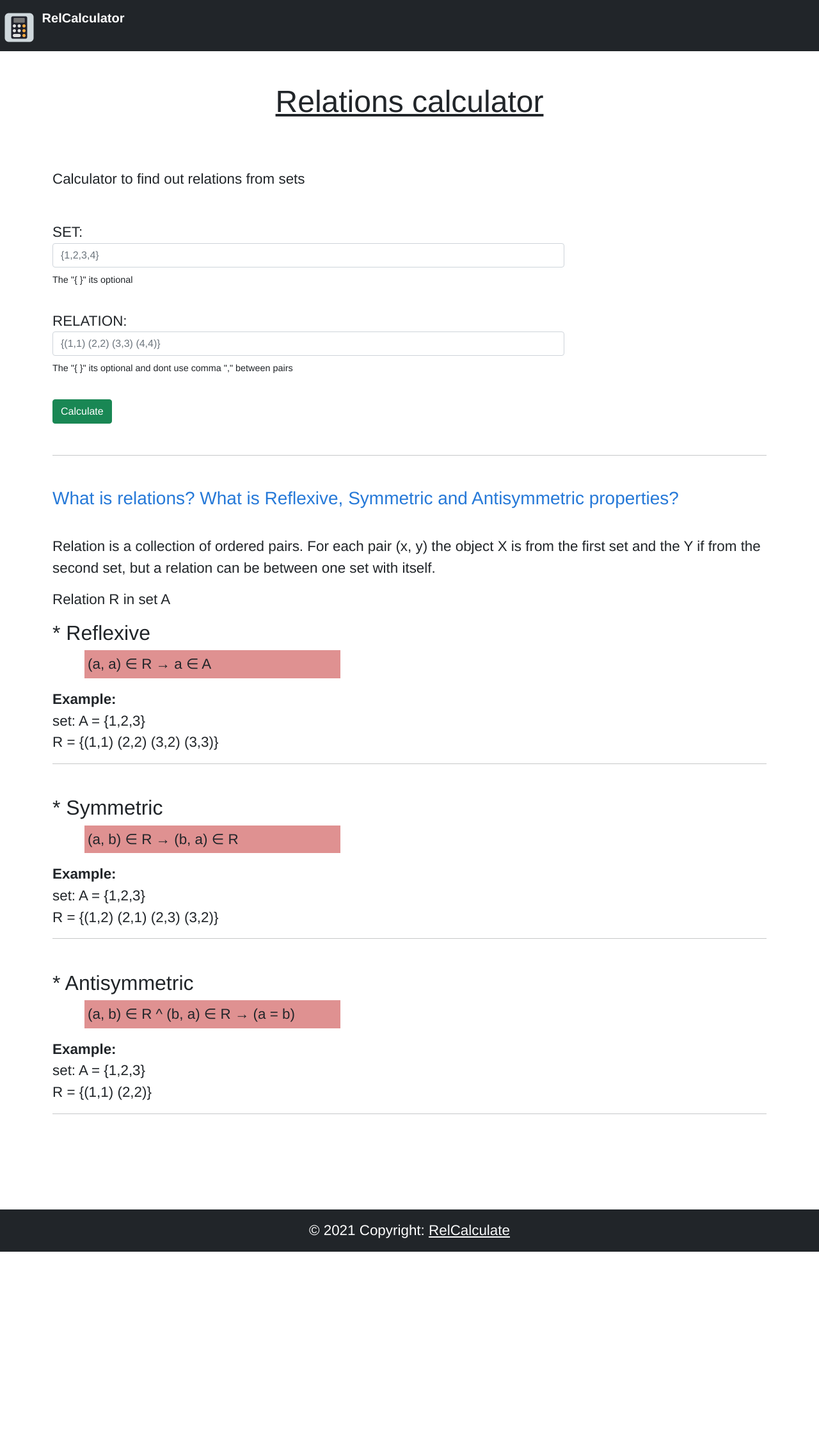
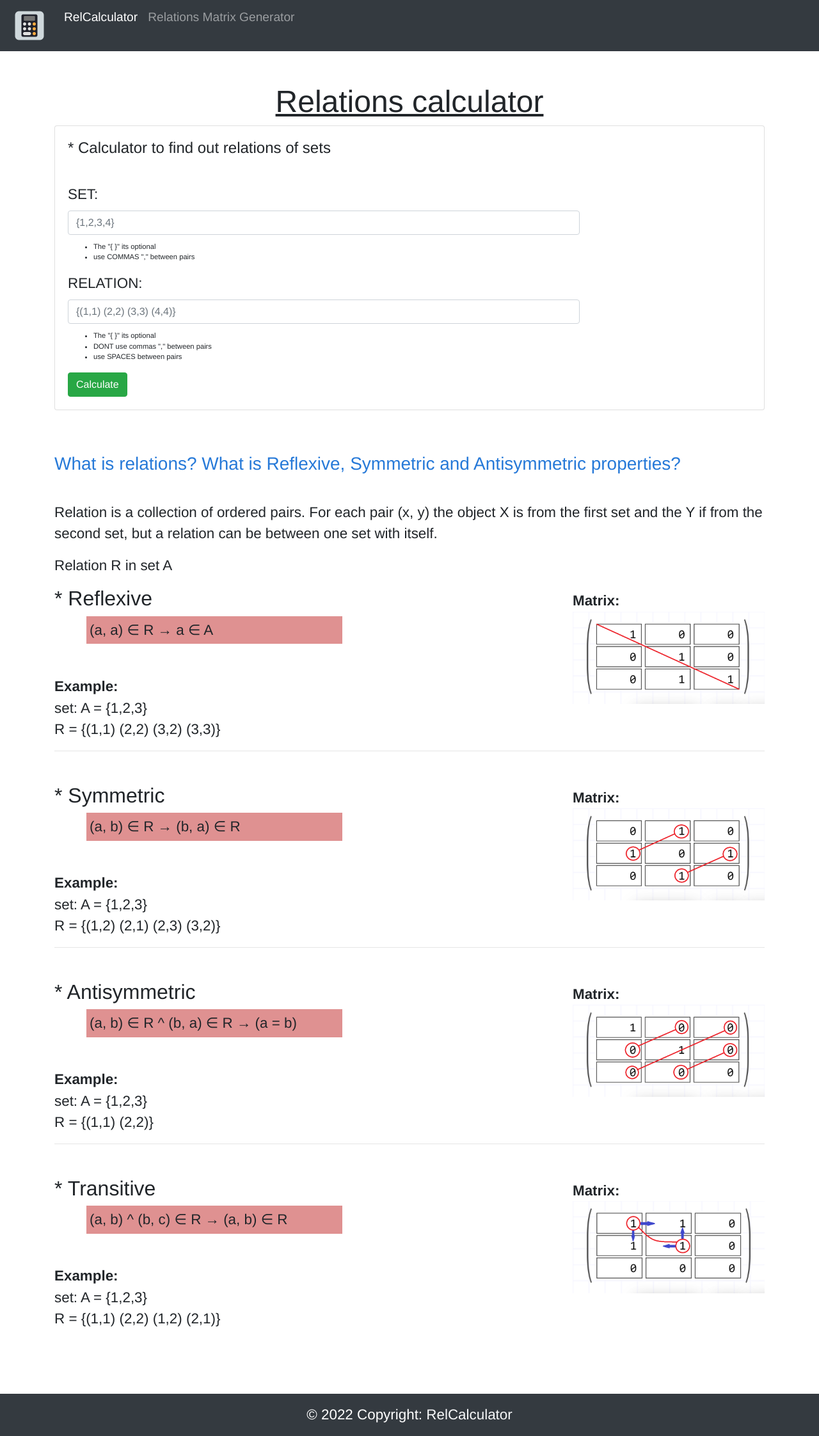
Before and after one commit to oseias-romeiro/relCalculator, a PHP site: page / in a window 1280 px wide. Shown: the whole page at 64% size. Before the commit the page ends 1956 px from the top, so only its background shows below. Run offline with PHP 8.4, Linux system fonts and the light colour scheme; some libraries are stand-ins or nearby versions.

Commit message:
transitive mode and css

```diff
--- a/index.php
+++ b/index.php
@@ -3,13 +3,26 @@
 <div class="container">
 
     <h1 class="title">Relations calculator</h1>
-    <br>
 
-    <div class="calculate">
+        <?php // results
+            if(isset($_SESSION["Result"])){
+
+                echo "<div class='card'><h2>Result:</h2>";
+                foreach($_SESSION["Result"] as $r){
+                    echo "* $r<br>";
+                }
+                echo "
+                    <br>
+                    <a href='/clear.php'><button class='btn btn-warning'>Clear</button></a>
+                    </div>
+                ";
+            }
+        ?>
+
+    <div class="card">
+        <h4>* Calculator to find out relations of sets</h4>
         <br>
-        <p>Calculator to find out relations from sets</p>
-        <br>
-        <form action="/relations/core.php" method="post" autocomplete="off">
+        <form action="/relations/core.php" class="calculate" method="post" autocomplete="off">
 
             <label for="set">SET:</label>
             <input type="text" class="form-control" name="set" placeholder="{1,2,3,4}" required
@@ -19,8 +32,10 @@
                 }
             ?>
             >
-            <small style="font-size: 0.9rem">The "{ }" its optional</small>
-            <br><br>
+            <ul class="how">
+                <li>The "{ }" its optional</li>
+                <li>use COMMAS "," between pairs<br></li>
+            </ul>
             <label for="relation">RELATION:</label>
             <input type="text" class="form-control" name="relation" placeholder="{(1,1) (2,2) (3,3) (4,4)}" required
             <?php
@@ -29,27 +44,16 @@
                 }
             ?>
             >
-            <small style="font-size: 0.9rem">The "{ }" its optional and dont use comma "," between pairs </small>
-            <br><br>
+            <ul class="how">
+                <li>The "{ }" its optional</li>
+                <li>DONT use commas "," between pairs<br></li>
+                <li>use SPACES between pairs</li>
+            </ul>
             <button type="submit" class="btn btn-success">Calculate</button>
         </form>
-    </div><br>
-    <hr><br>
-    <div class="results">
-        <?php
-            if(isset($_SESSION["Result"])){
-                echo "<h2>Result:</h2>";
-                foreach($_SESSION["Result"] as $r){
-                    echo "* $r<br>";
-                }
-                echo "
-                    <br>
-                    <a href='/clear.php'><button class='btn btn-warning'>Clear</button></a>
-                    <br><br>
-                ";
-            }
-        ?>
     </div>
+    <br><br>
+
     <h3 class="question">What is relations? What is Reflexive, Symmetric and Antisymmetric properties?</h3>
     <br>
     <p>
@@ -60,6 +64,10 @@
     <p class="formula">
         (a, a) &#8712; R &#x2192; a &#8712; A
     </p>
+    <div class="matrixes">
+        <b>Matrix: </b><br>
+        <img src="/public/img/reflexive-matrix.png" alt="Reflexive matrix">
+    </div><br>
     <b>Example: </b>
     <p class="example">
         set: A = {1,2,3}
@@ -71,6 +79,10 @@
     <p class="formula">
         (a, b) &#8712; R &#x2192; (b, a) &#8712; R
     </p>
+    <div class="matrixes">
+        <b>Matrix: </b><br>
+        <img src="/public/img/symmetric-matrix.png" alt="Symmetric matrix">
+    </div><br>
     <b>Example: </b>
     <p class="example">
         set: A = {1,2,3}
@@ -82,6 +94,10 @@
     <p class="formula">
         (a, b) &#8712; R ^ (b, a) &#8712; R &#x2192; (a = b)
     </p>
+    <div class="matrixes">
+        <b>Matrix: </b><br>
+        <img src="/public/img/antisymetric-matrix.png" alt="Antisymmetric matrix">
+    </div><br>
     <b>Example: </b>
     <p class="example">
         set: A = {1,2,3}
@@ -89,6 +105,20 @@
         R = {(1,1) (2,2)}
     </p>
     <hr><br>
+    <h2>* Transitive</h2>
+    <p class="formula">
+        (a, b) ^ (b, c) &#8712; R &#x2192; (a, b) &#8712; R
+    </p>
+    <div class="matrixes">
+        <b>Matrix: </b><br>
+        <img src="/public/img/transitive-matrix.png" alt="Transitive matrix">
+    </div><br>
+    <b>Example: </b>
+    <p class="example">
+        set: A = {1,2,3}
+        <br>
+        R = {(1,1) (2,2) (1,2) (2,1)}
+    </p>
 </div>
 
 <?php include_once "partials/foot.php" ?>
--- /dev/null
+++ b/maxGen/index.php
@@ -0,0 +1,3 @@
+
+
+<h1>Coming Soon...</h1>
--- a/partials/foot.php
+++ b/partials/foot.php
@@ -1,13 +1,13 @@
 
     <footer class="bg-dark text-center text-lg-start">
         <div class="text-center p-3" style="color: white;">
-            © 2021 Copyright:
-            <a class="text-light" href="mailto://oseiasromeirom@gmail.com">RelCalculate</a>
+            © 2022 Copyright:
+            <a class="text-light" href="mailto://oseiasrm2002@gmail.com">RelCalculator</a>
         </div>
     </footer>
 
-    <script src="https://cdn.jsdelivr.net/npm/bootstrap@5.1.3/dist/js/bootstrap.bundle.min.js" integrity="sha384-ka7Sk0Gln4gmtz2MlQnikT1wXgYsOg+OMhuP+IlRH9sENBO0LRn5q+8nbTov4+1p" crossorigin="anonymous"></script>
-    <script src="https://cdn.jsdelivr.net/npm/@popperjs/core@2.10.2/dist/umd/popper.min.js" integrity="sha384-7+zCNj/IqJ95wo16oMtfsKbZ9ccEh31eOz1HGyDuCQ6wgnyJNSYdrPa03rtR1zdB" crossorigin="anonymous"></script>
-    <script src="https://cdn.jsdelivr.net/npm/bootstrap@5.1.3/dist/js/bootstrap.min.js" integrity="sha384-QJHtvGhmr9XOIpI6YVutG+2QOK9T+ZnN4kzFN1RtK3zEFEIsxhlmWl5/YESvpZ13" crossorigin="anonymous"></script>
+    <script src="https://code.jquery.com/jquery-3.4.1.slim.min.js" integrity="sha384-J6qa4849blE2+poT4WnyKhv5vZF5SrPo0iEjwBvKU7imGFAV0wwj1yYfoRSJoZ+n" crossorigin="anonymous"></script>
+    <script src="https://cdn.jsdelivr.net/npm/popper.js@1.16.0/dist/umd/popper.min.js" integrity="sha384-Q6E9RHvbIyZFJoft+2mJbHaEWldlvI9IOYy5n3zV9zzTtmI3UksdQRVvoxMfooAo" crossorigin="anonymous"></script>
+    <script src="https://stackpath.bootstrapcdn.com/bootstrap/4.4.1/js/bootstrap.min.js" integrity="sha384-wfSDF2E50Y2D1uUdj0O3uMBJnjuUD4Ih7YwaYd1iqfktj0Uod8GCExl3Og8ifwB6" crossorigin="anonymous"></script>
 </body>
 </html>
--- a/partials/head.php
+++ b/partials/head.php
@@ -5,12 +5,12 @@
     <meta http-equiv="X-UA-Compatible" content="IE=edge">
     <meta name="viewport" content="width=device-width, initial-scale=1.0">
     <meta name="description" content="RelCalculator is a Relation calculator to find relations between sets... Relation is a collection of ordered pairs. For each pair (x, y) the object X is from the first set and the Y if from the second set, but a relation can be between one set with itself." title="RelCalculator | Relations Calculator">
-    <meta name="keywords" content="RelCalculator, Relations-Calculator, Relations, Calculator, sets, examples, formulas, what-is-relations, Reflexive, Symmetric, Transitive, Anti-Symmetric, Anti-Reflexive">
-    <meta name="google-site-verification" content="1EemOmINfwbJ-Zmd8PnVoVYIgco58LPLPMdUcXkkLXU" />
+    <meta name="keywords" content="RelCalculator, Relations-Calculator, Relations, Calculator, sets, examples, formulas, what-is-relations, Reflexive, Symmetric, Transitive, Anti-Symmetric, Anti-Reflexive, relation-properties-calculator, properties-of-relations-calculator">
+    <meta name="google-site-verification" content="hZcQF8vJ9UveUt0bOdHXs2w-E6NEyzFWpVpEc4GFKSI" />
 
     <title>Relation Calculator</title>
 
-    <link href="https://cdn.jsdelivr.net/npm/bootstrap@5.1.3/dist/css/bootstrap.min.css" rel="stylesheet" integrity="sha384-1BmE4kWBq78iYhFldvKuhfTAU6auU8tT94WrHftjDbrCEXSU1oBoqyl2QvZ6jIW3" crossorigin="anonymous">
+    <link rel="stylesheet" href="https://stackpath.bootstrapcdn.com/bootstrap/4.4.1/css/bootstrap.min.css" integrity="sha384-Vkoo8x4CGsO3+Hhxv8T/Q5PaXtkKtu6ug5TOeNV6gBiFeWPGFN9MuhOf23Q9Ifjh" crossorigin="anonymous">
 
     <!-- CSS -->
     <link rel="stylesheet" href="public/css/style2.css">
@@ -20,11 +20,24 @@
     <script src="public/js/app01.js"></script>
 </head>
 <body>
-    <nav class="navbar navbar-dark bg-dark">
-        <a class="navbar-brand" href="/">
-            <img src="public/img/favicon.png" width="60" height="60" class="d-inline-block align-top" alt="logo">
-            <b class="textLogo">RelCalculator</b>
-        </a>
+    <nav class="navbar navbar-expand-lg navbar-dark bg-dark">
+        <button id="btnMobile" class="navbar-toggler" type="button" data-toggle="collapse" data-target="#navbarTogglerDemo01" aria-controls="navbarTogglerDemo01" aria-expanded="false" aria-label="Toggle navigation">
+            <span class="navbar-toggler-icon"></span>
+        </button>
+        <div class="collapse navbar-collapse bg-dark" id="navbarTogglerDemo01">
+
+            <ul class="navbar-nav mr-auto mt-2 mt-lg-0">
+                <a class="navbar-brand" href="/">
+                    <img src="public/img/favicon.png" width="60" height="60" class="d-inline-block align-top" alt="logo">
+                </a>
+                <li class="nav-item active">
+                    <a class="nav-link" href="/">RelCalculator</a>
+                </li>
+                <li class="nav-item">
+                    <a class="nav-link" href="/maxGen/index.php">Relations Matrix Generator</a>
+                </li>
+            </ul>
+        </div>
     </nav>
 
     <?php include_once "partials/msg.php" ?>
--- a/public/css/style2.css
+++ b/public/css/style2.css
@@ -41,3 +41,36 @@ nav {
 .alert {
     cursor: pointer;
 }
+
+.card {
+    padding: 20px;
+}
+
+.how {
+    font-size: 0.7rem;
+    margin-top: 10px;
+}
+
+img {
+    max-width: 300px;
+}
+
+.nav-link {
+    font-size: 1.2rem;
+}
+.navbar-collapse {
+    z-index: 2;
+}
+
+/* responsive */
+@media only screen and (min-width: 900px) {
+    .matrixes {
+        margin-top: -100px;
+        float: right;
+    }
+}
+@media only screen and (max-width: 800px) {
+    .navbar-nav {
+        padding: 20px;
+    }
+}
```
Also changed, not shown: relations/calculate.php (+20 -0 lines), relations/core.php (+8 -0 lines), public/img/antisymetric-matrix.png (added), public/img/reflexive-matrix.png (added), public/img/symmetric-matrix.png (added), public/img/transitive-matrix.png (added).
